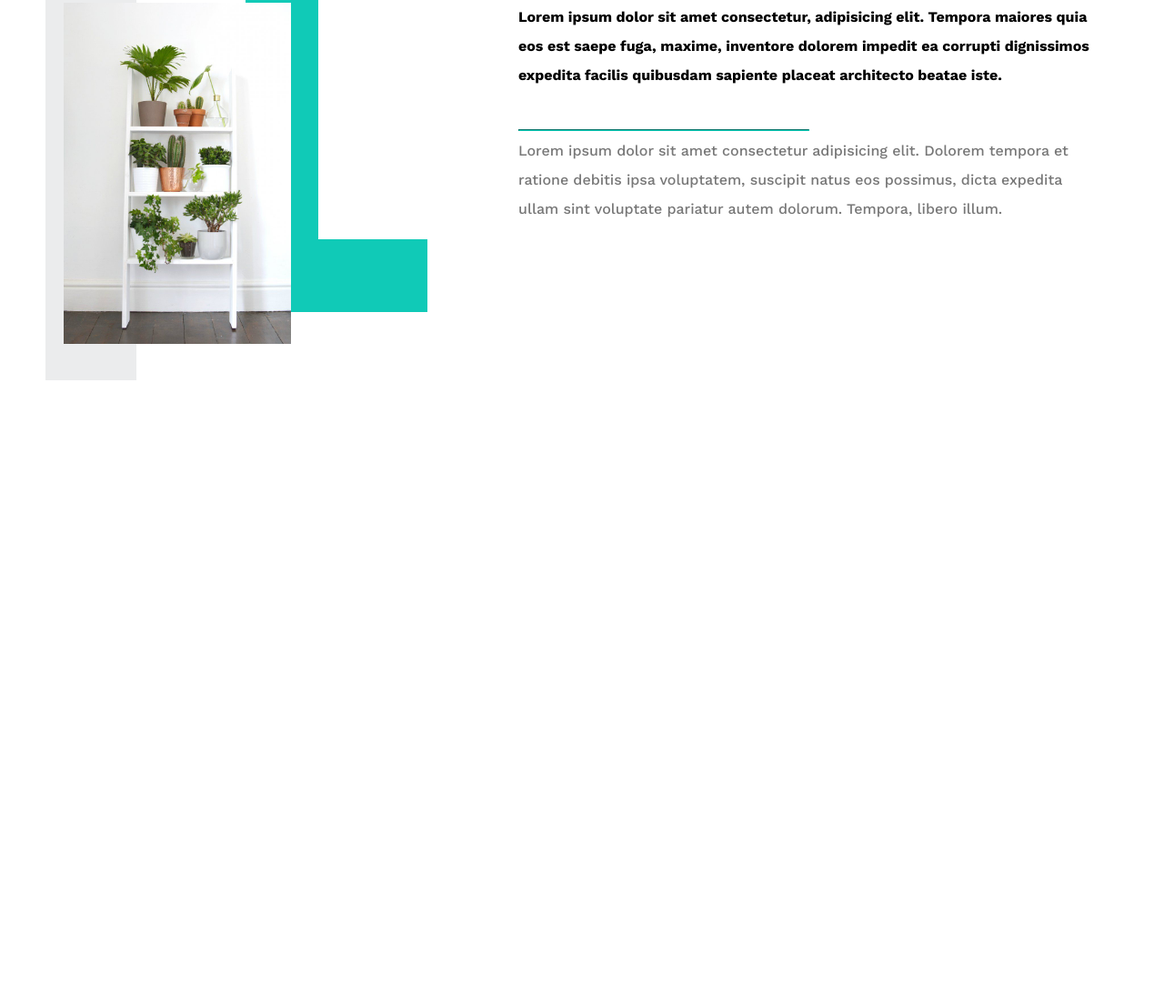
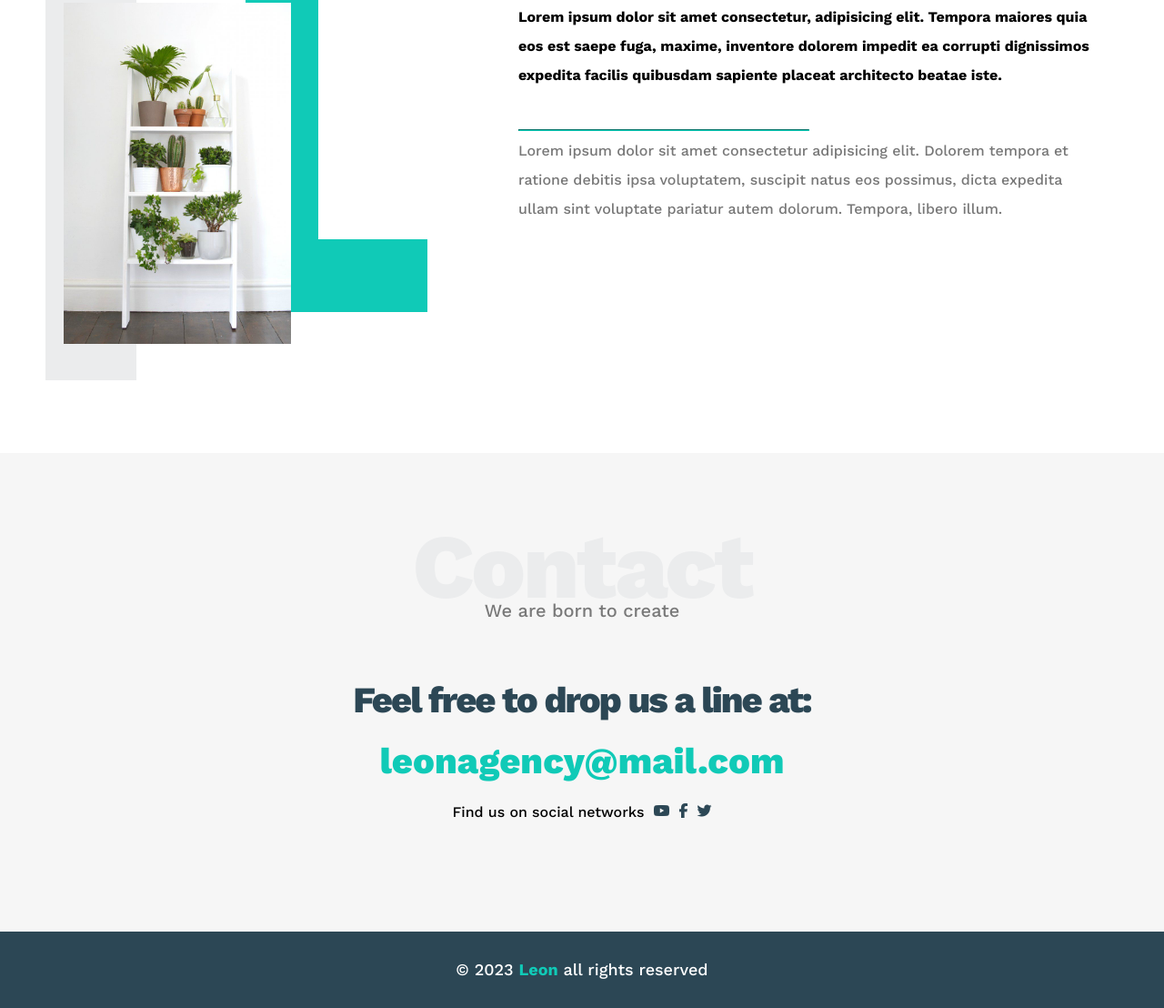
Before and after one commit to aehamdy/leon-html-css-template, a plain HTML site: page index.html in a window 1280 px wide. Shown: the part 2909-4017 px from the top of the page at 91% size. Before the commit the page ends 3407 px from the top, so only its background shows below. Drawn offline with nearby package versions, Linux system fonts and the light colour scheme.

Commit message:
Added the footer

```diff
--- a/index.html
+++ b/index.html
@@ -200,7 +200,7 @@
       </div>
     </section>
 
-    <section class="section-about" id="about">
+    <section class="section section-about" id="about">
       <div class="container">
         <h2 class="special-heading">About</h2>
         <p>Less is more work</p>
@@ -226,5 +226,31 @@
         </div>
       </div>
     </section>
+
+    <section class="section section-contact" id="contact">
+      <div class="container">
+        <h2 class="special-heading">Contact</h2>
+        <p>We are born to create</p>
+        <div class="section__contact-info">
+          <p class="section__contact-label">Feel free to drop us a line at:</p>
+          <a
+            class="section__contact-link"
+            href="mailto:leonagency@mail.com?subject=Contact"
+          >
+            leonagency@mail.com
+          </a>
+          <div class="section__contact-social">
+            Find us on social networks
+            <i class="fab fa-youtube"></i>
+            <i class="fab fa-facebook-f"></i>
+            <i class="fab fa-twitter"></i>
+          </div>
+        </div>
+      </div>
+    </section>
+
+    <footer class="footer">
+      &copy; 2023 <span>Leon</span> all rights reserved
+    </footer>
   </body>
 </html>
--- a/style.scss
+++ b/style.scss
@@ -4,3 +4,4 @@
 @use "./styles/header";
 @use "./styles/section";
 @use "./styles/specialHeading";
+@use "./styles/footer";
--- /dev/null
+++ b/styles/_footer.scss
@@ -0,0 +1,14 @@
+@import "./variables";
+
+.footer {
+  background-color: $secondary-color;
+  color: $color-white;
+  padding: 3rem 1rem;
+  text-align: center;
+  font-size: 1.8rem;
+
+  > span {
+    font-weight: bold;
+    color: $primary-color;
+  }
+}
--- a/styles/_section.scss
+++ b/styles/_section.scss
@@ -230,4 +230,49 @@
       color: $color-dark-grey;
     }
   }
+
+  &-contact {
+    @include section;
+  }
+
+  &__contact-info {
+    padding-top: $default-padding;
+    padding-bottom: $default-padding;
+    text-align: center;
+  }
+
+  &__contact-label {
+    font-size: 4rem;
+    font-weight: 800;
+    color: $secondary-color;
+    letter-spacing: -0.2rem;
+    margin-bottom: 1.5rem;
+
+    @media (max-width: 767px) {
+      font-size: 3.5rem;
+    }
+  }
+
+  &__contact-link {
+    display: block;
+    font-size: 4rem;
+    font-weight: 800;
+    color: $primary-color;
+
+    @media (max-width: 767px) {
+      font-size: 3.5rem;
+    }
+  }
+
+  &__contact-social {
+    display: flex;
+    justify-content: center;
+    margin-top: 2rem;
+    font-size: 1.6rem;
+
+    > i {
+      margin-left: 1rem;
+      color: $secondary-color;
+    }
+  }
 }
```
Also changed, not shown: styles/style.css, 1 other file.
